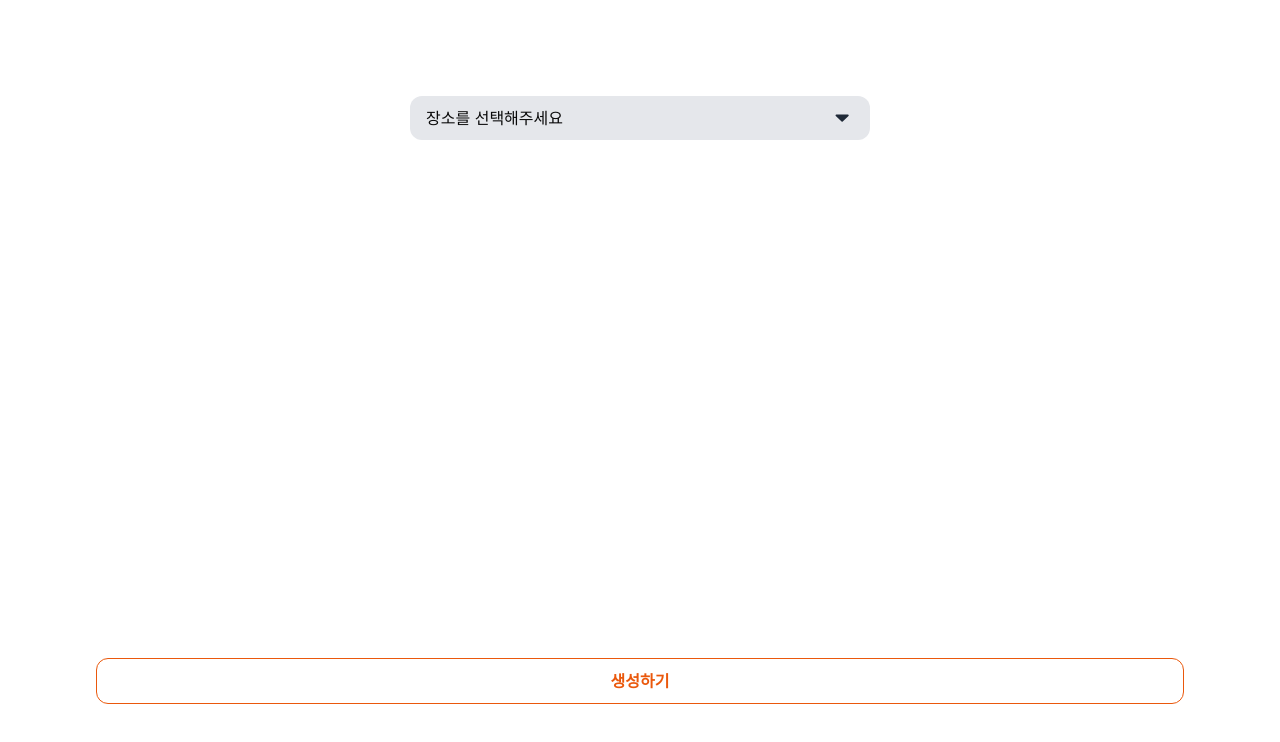
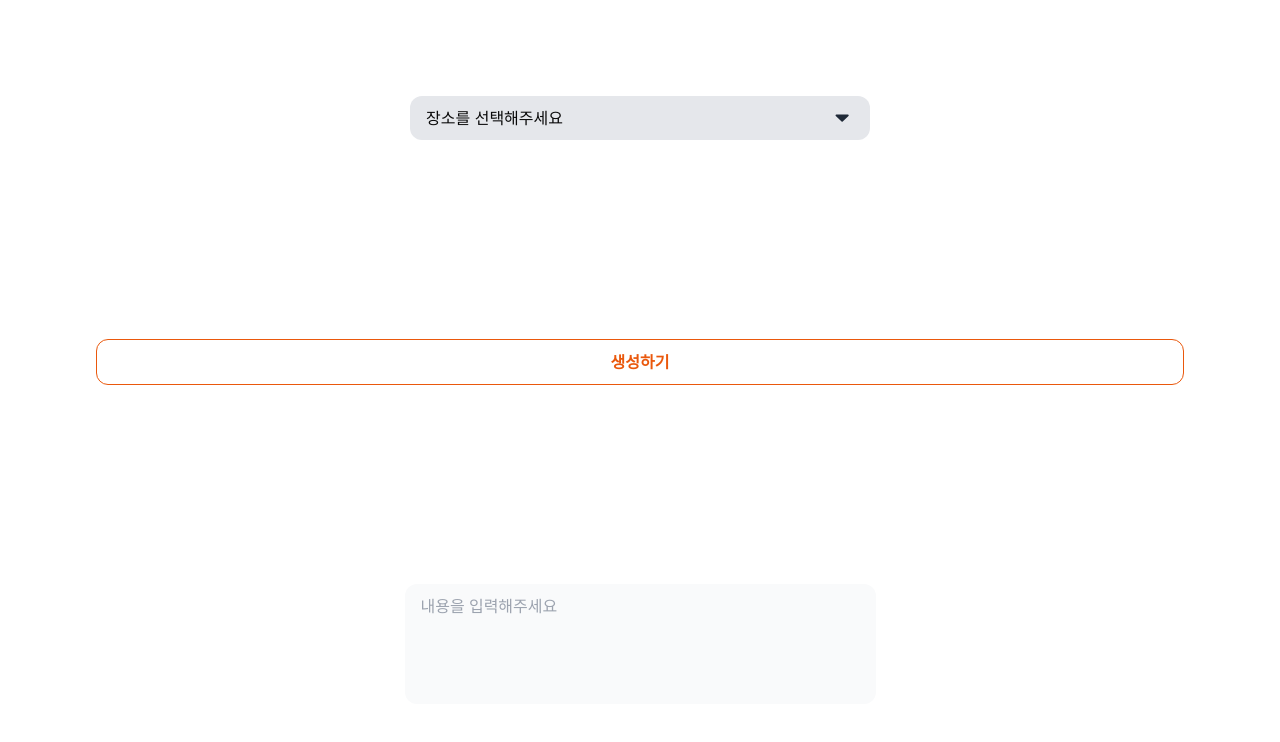
Before and after one commit to yeonna18k/relax-together-front, a Next.js app: page / in a window 1280 px wide. Shown: the top 742 px of the page. Built offline with nearby package versions, Linux system fonts and the light colour scheme.

Commit message:
feat: InputText 컴포넌트 추가

```diff
--- a/src/app/page.tsx
+++ b/src/app/page.tsx
@@ -2,6 +2,7 @@ import SelectBox from '@/shared/common/ui/select/index';
 import { selectBoxMenuItems } from '@/shared/fixture/selectbox-menu-items';
 
 import CommonButton from '@/shared/common/ui/CommonButton';
+import InputText from '@/shared/common/ui/InputText';
 
 export default function Home() {
   return (
@@ -13,6 +14,7 @@ export default function Home() {
         menuItems={selectBoxMenuItems}
       />
       <CommonButton variant="outlined" size="lg" content="생성하기" />
+      <InputText placeholder="내용을 입력해주세요" />
     </main>
   );
 }
--- /dev/null
+++ b/src/shared/common/ui/InputText.tsx
@@ -0,0 +1,30 @@
+'use client';
+
+import { cn } from '@/shared/lib/utils';
+import { Textarea, TextareaProps } from '@/shared/ui/textarea';
+import { ChangeEvent, useState } from 'react';
+
+type Props = {
+  className?: string;
+} & TextareaProps;
+
+export default function InputText({ className, ...props }: Props) {
+  const [value, setValue] = useState<string>('');
+
+  const handleOnChange = (e: ChangeEvent<HTMLTextAreaElement>) => {
+    setValue(e.target.value);
+  };
+
+  return (
+    <Textarea
+      className={cn(
+        'h-[120px] w-[295px] resize-none rounded-xl border-none bg-gray-50 px-4 py-[10px] text-base font-medium text-gray-800 custom-scrollbar placeholder:text-gray-400 sm:w-[471px]',
+        className,
+      )}
+      placeholder="할 일의 제목을 적어주세요."
+      value={value}
+      onChange={handleOnChange}
+      {...props}
+    />
+  );
+}
--- /dev/null
+++ b/src/shared/ui/textarea.tsx
@@ -0,0 +1,24 @@
+import * as React from 'react';
+
+import { cn } from '../lib/utils';
+
+export interface TextareaProps
+  extends React.TextareaHTMLAttributes<HTMLTextAreaElement> {}
+
+const Textarea = React.forwardRef<HTMLTextAreaElement, TextareaProps>(
+  ({ className, ...props }, ref) => {
+    return (
+      <textarea
+        className={cn(
+          'flex min-h-[80px] w-full rounded-md border border-input bg-background px-3 py-2 text-sm ring-offset-background placeholder:text-muted-foreground focus-visible:outline-none focus-visible:ring-2 focus-visible:ring-ring focus-visible:ring-offset-2 disabled:cursor-not-allowed disabled:opacity-50',
+          className,
+        )}
+        ref={ref}
+        {...props}
+      />
+    );
+  },
+);
+Textarea.displayName = 'Textarea';
+
+export { Textarea };
--- a/tailwind.config.ts
+++ b/tailwind.config.ts
@@ -63,6 +63,33 @@ const config: Config = {
       },
     },
   },
-	plugins: [require('tailwindcss-animate')],
+  plugins: [
+    require('tailwindcss-animate'),
+    function ({ addUtilities }: any) {
+      const newUtilities = {
+        '.custom-scrollbar': {
+          // 스크롤바 너비 지정
+          '&::-webkit-scrollbar': {
+            width: '16px',
+            borderRadius: '8px',
+          },
+          // 스크롤바 트랙 꾸미기
+          '&::-webkit-scrollbar-track': {
+            backgroundColor: 'transparent',
+            margin: '10px 0',
+          },
+          // 스크롤바 손잡이 꾸미기
+          '&::-webkit-scrollbar-thumb': {
+            backgroundColor: '#E5E7EB',
+            border: '6px solid #F9FAFB',
+            borderRadius: '8px',
+            // height: "28px",
+            // minHeight: "28px",
+          },
+        },
+      };
+      addUtilities(newUtilities);
+    },
+  ],
 };
 export default config;
```
Lines whose indentation alone changed are shown as unchanged.
